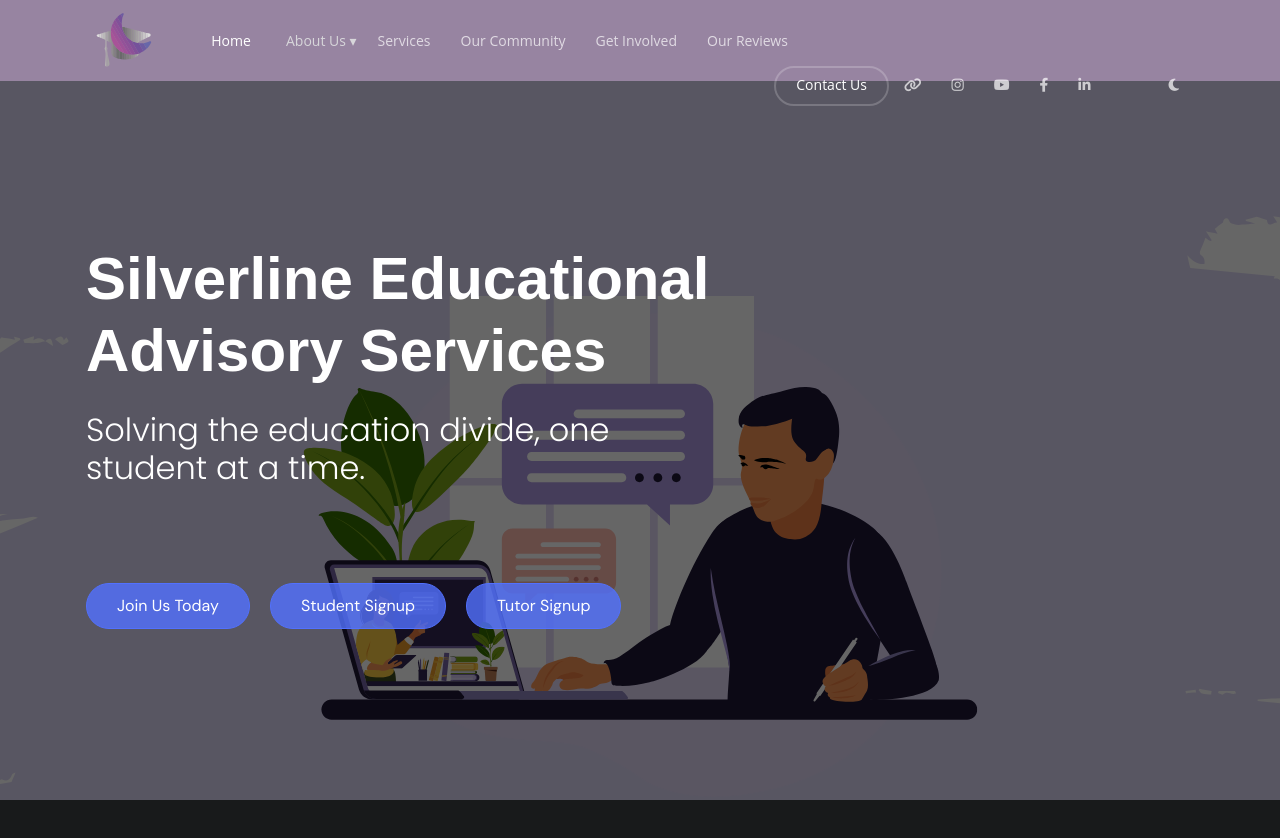
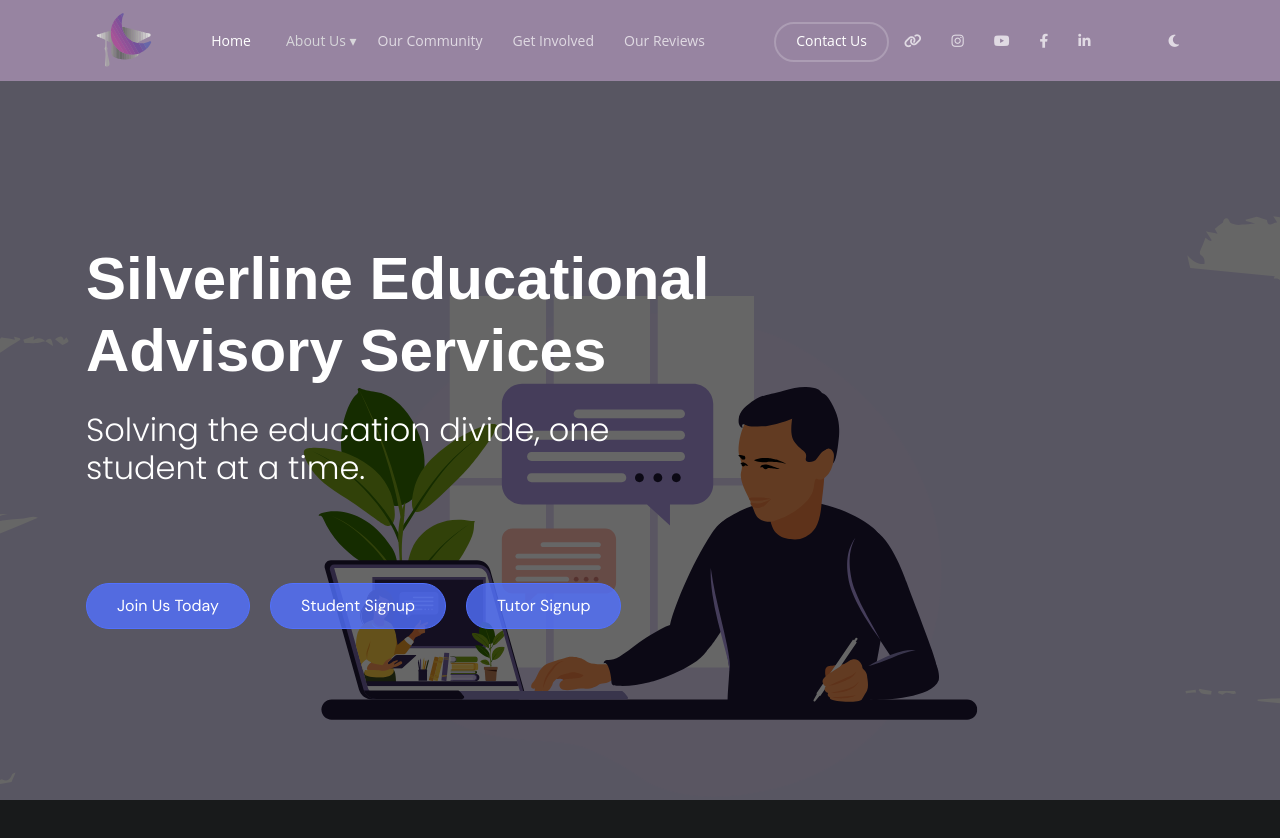
Before and after one commit to manntalati/Silverline-College-Counseling-Expansion, a React (Vite) app in the folder frontend/: page / in a window 1280 px wide. Shown: the top 838 px of the page. Built offline with nearby package versions, Linux system fonts and the light colour scheme.

Commit message:
Update NavBar.tsx

```diff
--- a/frontend/src/components/NavBar.tsx
+++ b/frontend/src/components/NavBar.tsx
@@ -74,6 +74,9 @@ const NavBar: React.FC<NavBarProps> = ({ pageName }) => {
 								About Us ▾
 							</button>
 							<ul className="dropdown">
+							<li>
+									<Link to="/services">Our Services</Link>
+								</li>
 								<li>
 									<Link to="/method">Method</Link>
 								</li>
@@ -84,13 +87,6 @@ const NavBar: React.FC<NavBarProps> = ({ pageName }) => {
 									<Link to="/partners">Partners</Link>
 								</li>
 							</ul>
-						</li>
-						<li
-							className={
-								elementName === "services" ? "active" : "non"
-							}
-						>
-							<Link to="/services">Services</Link>
 						</li>
 						<li
 							className={
```
